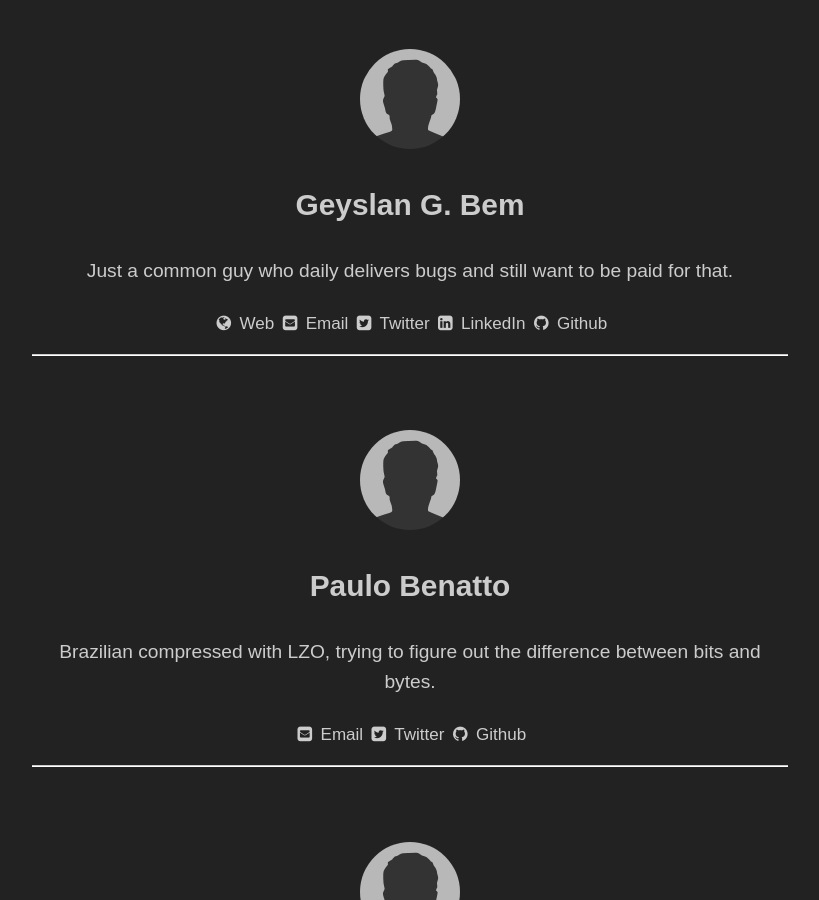
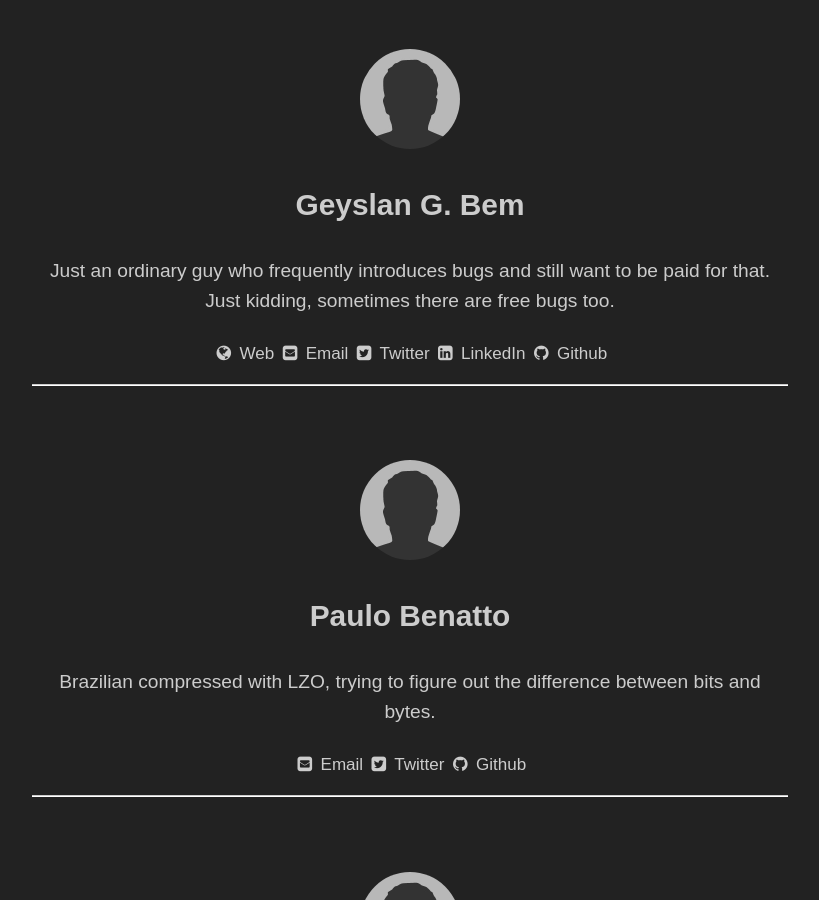
Before and after one commit to hackingbits/hackingbits.github.io, a Jekyll site: the page built from about/index.md, in a window 1280 px wide and 900 px high, scrolled down 686 px. Shown: the whole window, without its empty margins (230-1049 px from the left). Built offline with Jekyll 4.4.1, drawn with Linux system fonts in a browser that asks for light colours; nearby versions of some CDN libraries.

Commit message:
better english joke

```diff
--- a/_data/authors.yml
+++ b/_data/authors.yml
@@ -4,7 +4,7 @@ geyslan:
   name: Geyslan G. Bem
   web: http://geyslan.github.io
   email: geyslan@gmail.com
-  bio: "Just a common guy who daily delivers bugs and still want to be paid for that."
+  bio: "Just an ordinary guy who frequently introduces bugs and still want to be paid for that. Just kidding, sometimes there are free bugs too."
   avatar: bio-photo.jpg
   github: geyslan
   linkedin: geyslan
```
